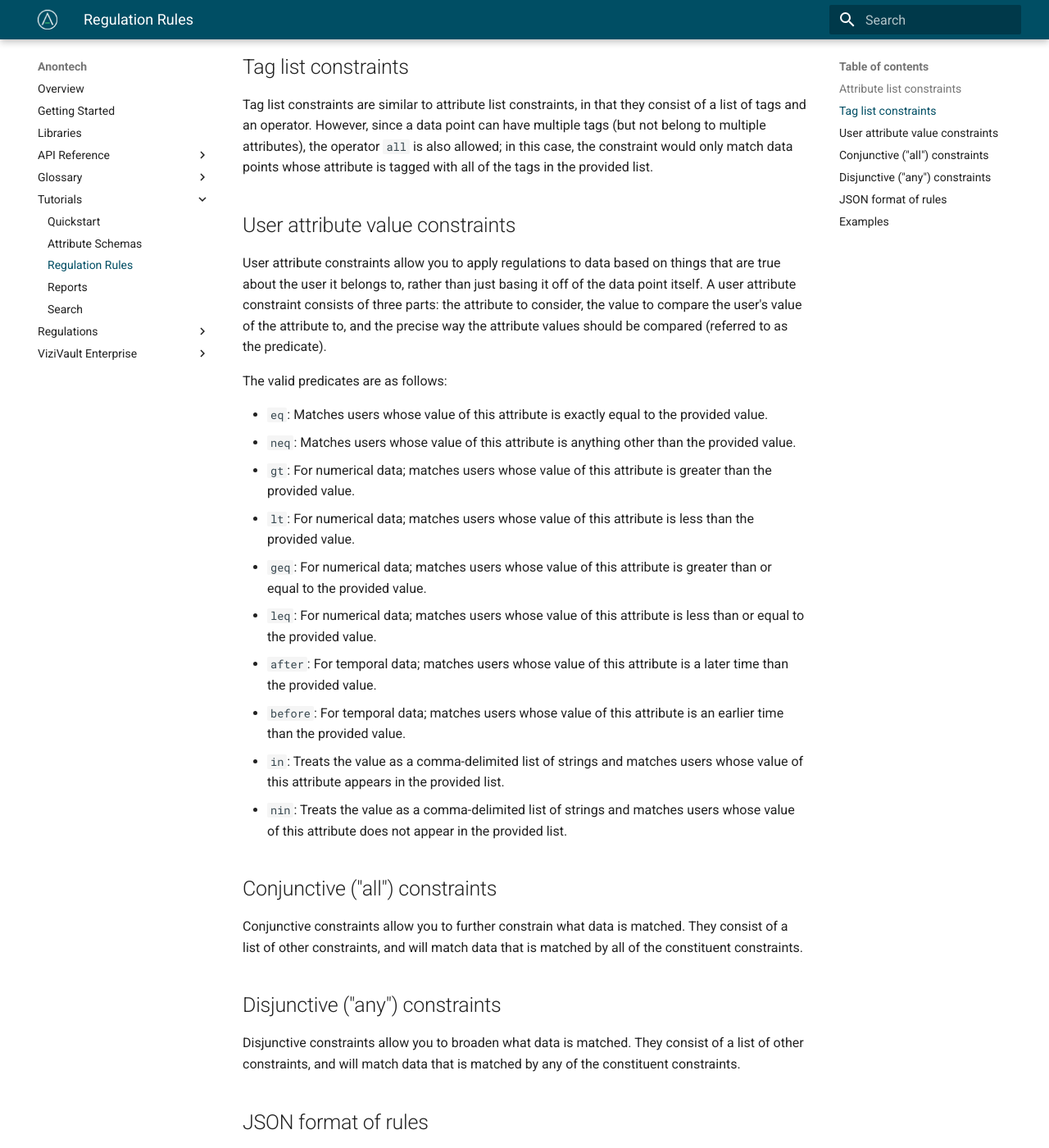
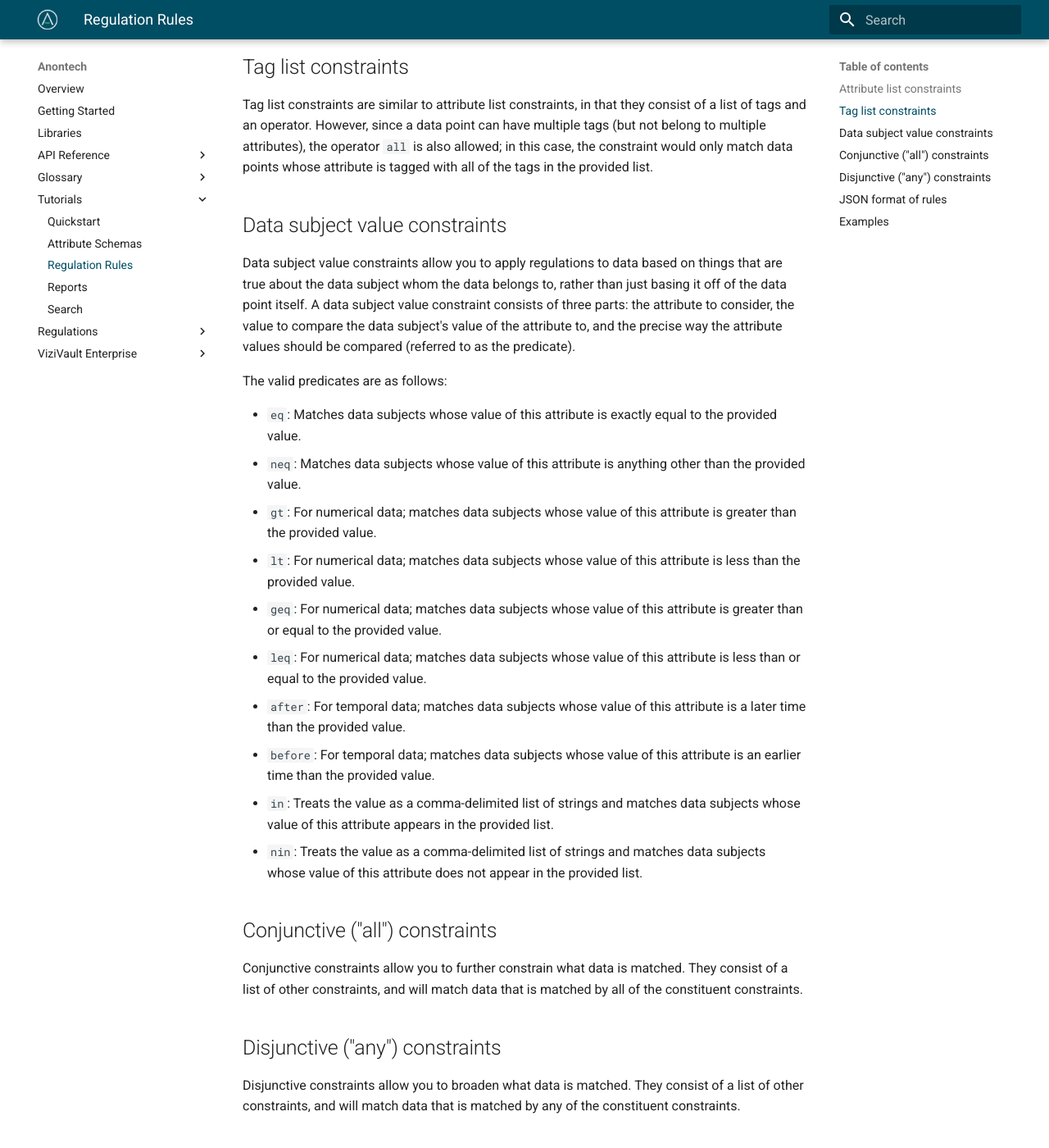
Before and after one commit to anontechnology/documentation, an MkDocs documentation site: the page built from docs/tutorials/regulation-rules.md, in a window 1280 px wide and 1400 px high, scrolled down 503 px. Shown: the whole window at 82% size. Built offline with MkDocs 1.6.1 and Material for MkDocs 9.7.7, drawn with Linux system fonts in a browser that asks for light colours; some of the changed text lies outside the part shown.

Commit message:
User attribute value rules are now data subject value rules

````diff
--- a/docs/tutorials/regulation-rules.md
+++ b/docs/tutorials/regulation-rules.md
@@ -10,22 +10,22 @@
 
 Tag list constraints are similar to attribute list constraints, in that they consist of a list of tags and an operator. However, since a data point can have multiple tags (but not belong to multiple attributes), the operator `all` is also allowed; in this case, the constraint would only match data points whose attribute is tagged with all of the tags in the provided list.
 
-## User attribute value constraints
+## Data subject value constraints
 
-User attribute constraints allow you to apply regulations to data based on things that are true about the user it belongs to, rather than just basing it off of the data point itself. A user attribute constraint consists of three parts: the attribute to consider, the value to compare the user's value of the attribute to, and the precise way the attribute values should be compared (referred to as the predicate).
+Data subject value constraints allow you to apply regulations to data based on things that are true about the data subject whom the data belongs to, rather than just basing it off of the data point itself. A data subject value constraint consists of three parts: the attribute to consider, the value to compare the data subject's value of the attribute to, and the precise way the attribute values should be compared (referred to as the predicate).
 
 The valid predicates are as follows:
 
- - `eq`: Matches users whose value of this attribute is exactly equal to the provided value.
- - `neq`: Matches users whose value of this attribute is anything other than the provided value.
- - `gt`: For numerical data; matches users whose value of this attribute is greater than the provided value.
- - `lt`: For numerical data; matches users whose value of this attribute is less than the provided value.
- - `geq`: For numerical data; matches users whose value of this attribute is greater than or equal to the provided value.
- - `leq`: For numerical data; matches users whose value of this attribute is less than or equal to the provided value.
- - `after`: For temporal data; matches users whose value of this attribute is a later time than the provided value.
- - `before`: For temporal data; matches users whose value of this attribute is an earlier time than the provided value.
- - `in`: Treats the value as a comma-delimited list of strings and matches users whose value of this attribute appears in the provided list.
- - `nin`: Treats the value as a comma-delimited list of strings and matches users whose value of this attribute does not appear in the provided list.
+ - `eq`: Matches data subjects whose value of this attribute is exactly equal to the provided value.
+ - `neq`: Matches data subjects whose value of this attribute is anything other than the provided value.
+ - `gt`: For numerical data; matches data subjects whose value of this attribute is greater than the provided value.
+ - `lt`: For numerical data; matches data subjects whose value of this attribute is less than the provided value.
+ - `geq`: For numerical data; matches data subjects whose value of this attribute is greater than or equal to the provided value.
+ - `leq`: For numerical data; matches data subjects whose value of this attribute is less than or equal to the provided value.
+ - `after`: For temporal data; matches data subjects whose value of this attribute is a later time than the provided value.
+ - `before`: For temporal data; matches data subjects whose value of this attribute is an earlier time than the provided value.
+ - `in`: Treats the value as a comma-delimited list of strings and matches data subjects whose value of this attribute appears in the provided list.
+ - `nin`: Treats the value as a comma-delimited list of strings and matches data subjects whose value of this attribute does not appear in the provided list.
 
 ## Conjunctive ("all") constraints
 
@@ -53,8 +53,8 @@
     - `type` : the string `"attribute"`
     - `operator` : either `any` or `none`
     - `attributes` : list of attribute keys (strings)
- - User-attribute-value rule
-    - `type` : the string `"user"`
+ - Data subject value rule
+    - `type` : the string `"subjectValue"`
     - `attribute` : attribute key (string)
     - `predicate` : one of `eq`, `neq`, `gt`, `lt`, `geq`, `leq`, `before`, `after`, `in`, `nin`
     - `value` :
@@ -65,20 +65,20 @@
 
 ## Examples
 
-An example representation of the Children's Online Privacy Protection Act (COPPA), which applies to personal information about Americans under the age of 13. It consists of a conjunctive constraint that combines two user attribute value constraints: one of the user constraints matches users whose age is less than 13, and the other matches users who live in the United States.
+An example representation of the Children's Online Privacy Protection Act (COPPA), which applies to personal information about Americans under the age of 13. It consists of a conjunctive constraint that combines two data subject value constraints: one of the constraints matches data subjects whose age is less than 13, and the other matches data subjects who live in the United States.
 
 ```json
 {
   "type" : "all",
   "constraints" : [
     {
-      "type" : "user",
+      "type" : "subjectValue",
       "attribute" : "AGE_YEARS",
       "predicate" : "lt",
       "value" : 13
     },
     {
-      "type" : "user",
+      "type" : "subjectValue",
       "attribute" : "COUNTRY_OF_RESIDENCE",
       "predicate" : "eq",
       "value" : "US"
````
Also changed, not shown: docs/api/datasubjects.md (+1 -1 lines), docs/api/endpoints.md (+0 -5 lines).
